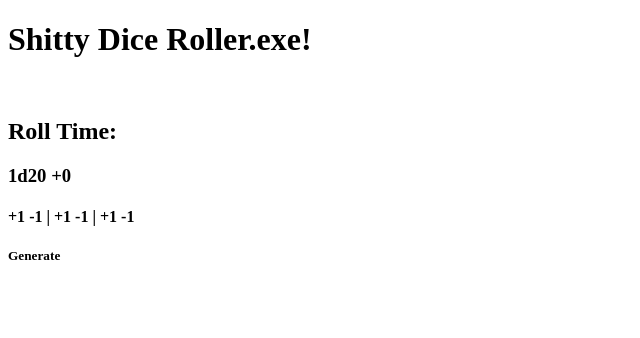
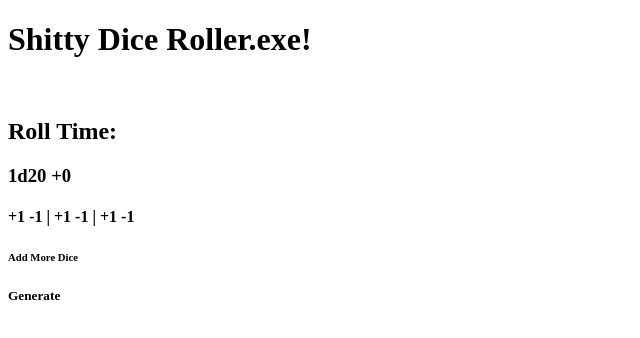
Before and after one commit to eah1759/DiceTime, a plain HTML site: page index.html in a window 1280 px wide. Shown: the whole page, without its empty margins (0-640 px from the left). Drawn offline with Linux system fonts and the light colour scheme.

Commit message:
AddDice Added
The Add More Dice function is no longer just a comment and works...

Apparently I did it correctly the first time so it would have worked without it being commented out. Oh well.

```diff
--- a/index.html
+++ b/index.html
@@ -13,6 +13,7 @@
       <h3><a id="xd1">1</a>d<a id="dx1">20</a> +<a id="c1">0</a></h3>
       <h4><a onclick="addDice(1,1);">+1</a>  <a onclick="addDice(-1,1);">-1</a> | <a onclick="addFace(1,1);">+1</a>  <a onclick="addFace(-1,1);">-1</a> | <a onclick="addMod(1,1);">+1</a>  <a onclick="addMod(-1,1);">-1</a></h4>
       <a id="addStuff"></a>
+      <h6 onclick="addMore(1);">Add More Dice</h6>
       <h5 onclick="doThing();">Generate</h5>
    </div>
 </body>
--- a/scripts.js
+++ b/scripts.js
@@ -53,8 +53,8 @@ function doThing()
    document.getElementById("result").innerHTML = t;
 }
 
-/*function addMore()
+function addMore(x)
 {
    h++;
    document.getElementById("addStuff").innerHTML = document.getElementById("addStuff").innerHTML + "<br><h3><a id='xd"+h+"'>1</a>d<a id='dx"+h+"'>20</a> +<a id='c"+h+"'>0</a></h3><h4><a onclick='addDice(1,"+h+");'>+1</a>  <a onclick='addDice(-1,"+h+");'>-1</a> | <a onclick='addFace(1,"+h+");'>+1</a>  <a onclick='addFace(-1,"+h+");'>-1</a> | <a onclick='addMod(1,"+h+");'>+1</a>  <a onclick='addMod(-1,"+h+");'>-1</a></h4><br>"
-}*/
+}
```
